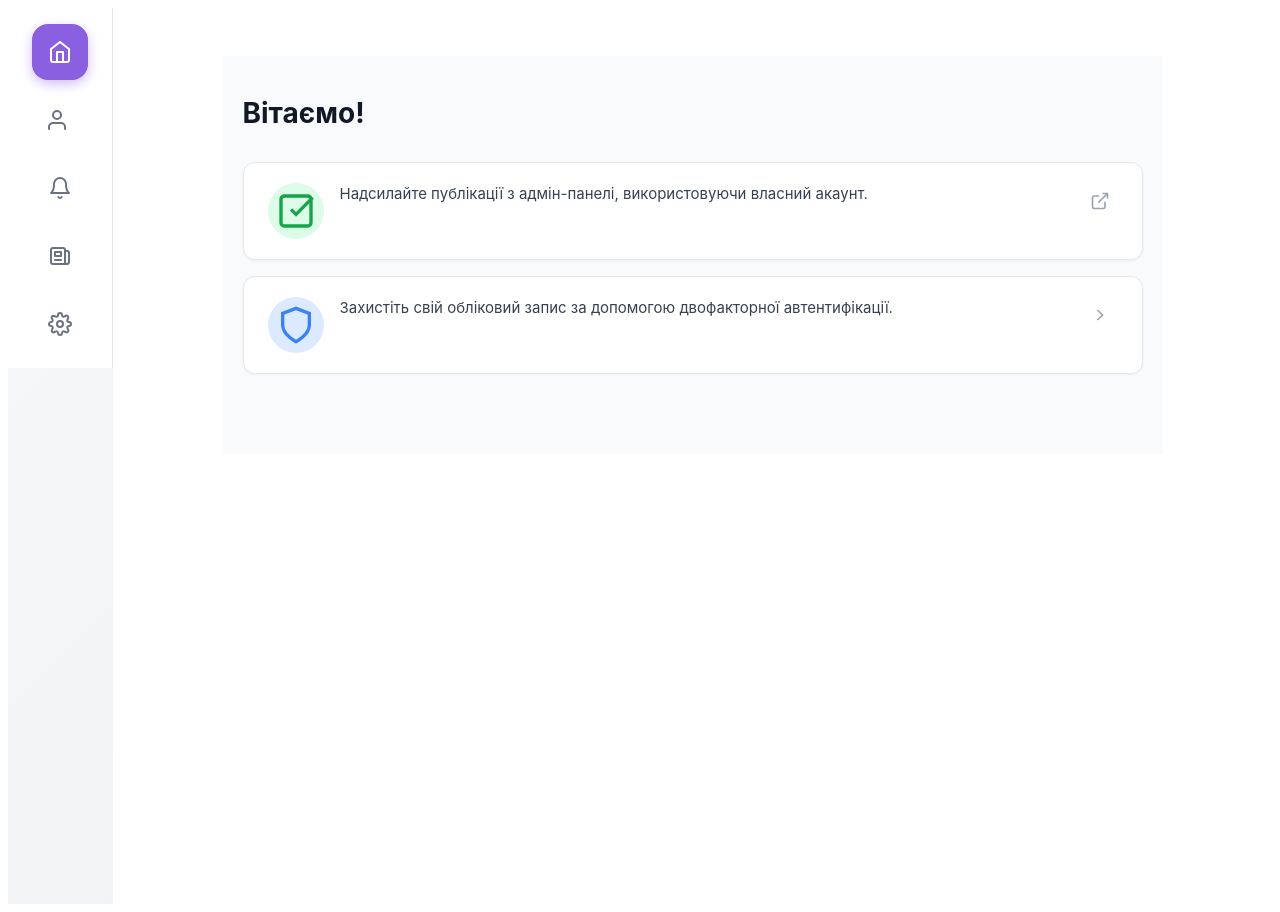
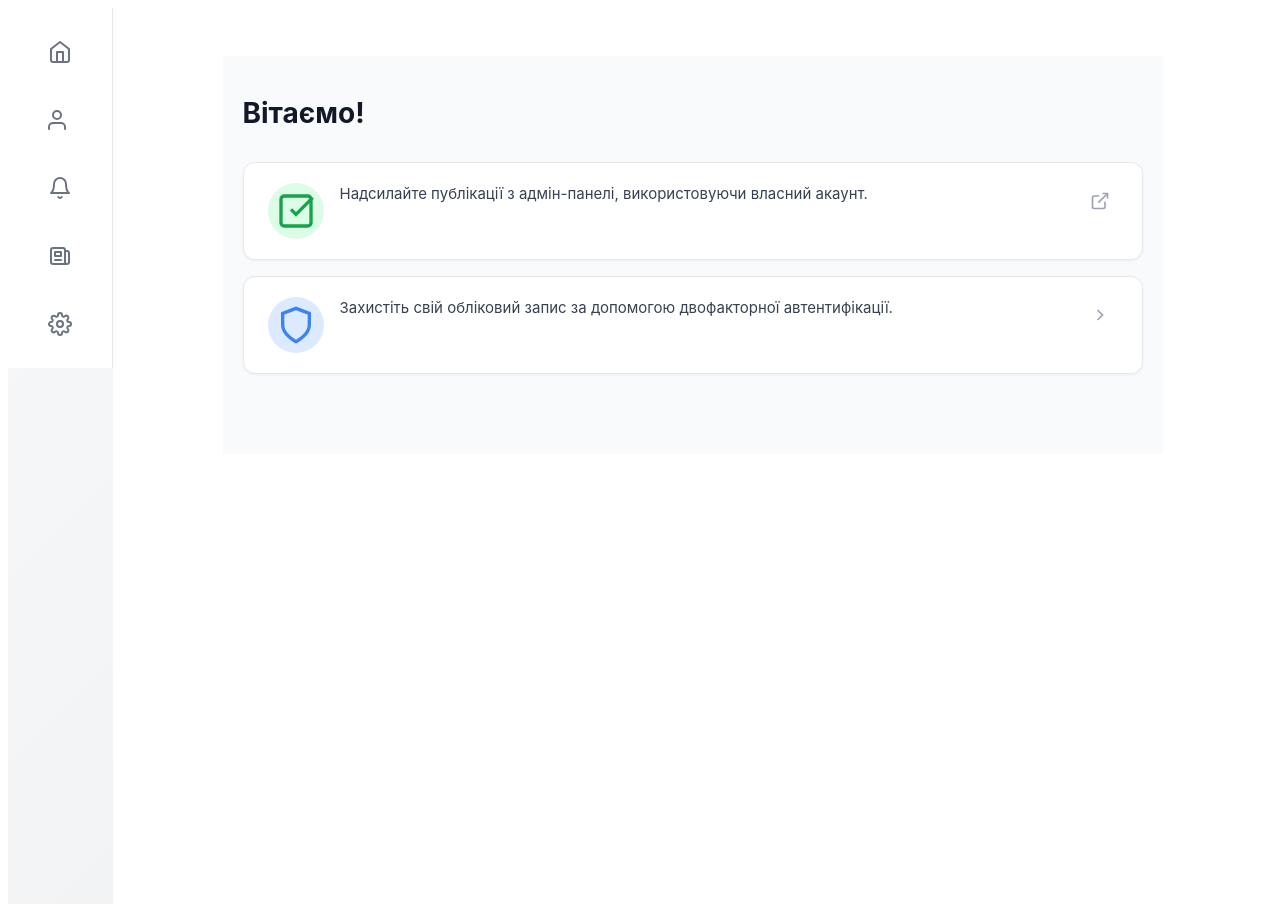
Before and after one commit to AlexDolyaSoftFrontEnd/Profile-page, a React (Vite) app: page /profile in a window 1280 px wide. Built offline with nearby package versions, Linux system fonts and the light colour scheme.

Commit message:
Update content

```diff
--- a/src/components/Sidebar/Sidebar.jsx
+++ b/src/components/Sidebar/Sidebar.jsx
@@ -1,104 +1,85 @@
-import React from 'react';
-import { useNavigate, useLocation } from 'react-router-dom';
+import React, { memo } from 'react';
+import { NavLink } from 'react-router-dom';
 import './Sidebar.css';
 
-const Sidebar = () => {
-  const navigate = useNavigate();
-  const location = useLocation();
-
-  const menuItems = [
-    {
-      id: 'home',
-      label: 'Головна',
-      icon: (
-        <svg viewBox="0 0 24 24" fill="none" stroke="currentColor" strokeWidth="2" strokeLinecap="round" strokeLinejoin="round">
+// --- Іконки (винесені окремо для чистоти) ---
+const HomeIcon = () => (
+  <svg viewBox="0 0 24 24" fill="none" stroke="currentColor" strokeWidth="2" strokeLinecap="round" strokeLinejoin="round" aria-hidden="true">
     <path d="M3 9l9-7 9 7v11a2 2 0 0 1-2 2H5a2 2 0 0 1-2-2z"></path>
     <polyline points="9 22 9 12 15 12 15 22"></polyline>
   </svg>
-      )
-    },
-    {
-      id: 'personal-data',
-      label: 'Соціальні мережі',
-      icon: (
-        <svg viewBox="0 0 24 24" fill="none" stroke="currentColor" strokeWidth="2" strokeLinecap="round" strokeLinejoin="round">
+);
+
+const SocialIcon = () => (
+  <svg viewBox="0 0 24 24" fill="none" stroke="currentColor" strokeWidth="2" strokeLinecap="round" strokeLinejoin="round" aria-hidden="true">
     <path d="M17 21v-2a4 4 0 0 0-4-4H5a4 4 0 0 0-4 4v2"></path>
     <circle cx="9" cy="7" r="4"></circle>
   </svg>
-      )
-    },
-    {
-      id: 'notifications',
-      label: 'Сповіщення',
-      icon: (
-        <svg viewBox="0 0 24 24" fill="none" stroke="currentColor" strokeWidth="2" strokeLinecap="round" strokeLinejoin="round">
+);
+
+const NotificationIcon = () => (
+  <svg viewBox="0 0 24 24" fill="none" stroke="currentColor" strokeWidth="2" strokeLinecap="round" strokeLinejoin="round" aria-hidden="true">
     <path d="M18 8A6 6 0 0 0 6 8c0 7-3 9-3 9h18s-3-2-3-9"></path>
     <path d="M13.73 21a2 2 0 0 1-3.46 0"></path>
   </svg>
-      )
-    },
-    {
-      id: 'news',
-      label: 'Новини',
-      icon: (
-        <svg viewBox="0 0 24 24" fill="none" stroke="currentColor" strokeWidth="2" strokeLinecap="round" strokeLinejoin="round">
+);
+
+const NewsIcon = () => (
+  <svg viewBox="0 0 24 24" fill="none" stroke="currentColor" strokeWidth="2" strokeLinecap="round" strokeLinejoin="round" aria-hidden="true">
     <path d="M19 20H5a2 2 0 0 1-2-2V6a2 2 0 0 1 2-2h10a2 2 0 0 1 2 2v1m2 13a2 2 0 0 1-2-2V7m2 13a2 2 0 0 0 2-2V9a2 2 0 0 0-2-2h-2m-4-3H9M7 16h6M7 8h6v4H7V8z"></path>
   </svg>
-      )
-    },
-    {
-      id: 'settingspanel',
-      label: 'Налаштування',
-      icon: (
-        <svg viewBox="0 0 24 24" fill="none" stroke="currentColor" strokeWidth="2" strokeLinecap="round" strokeLinejoin="round">
+);
+
+const SettingsIcon = () => (
+  <svg viewBox="0 0 24 24" fill="none" stroke="currentColor" strokeWidth="2" strokeLinecap="round" strokeLinejoin="round" aria-hidden="true">
     <circle cx="12" cy="12" r="3"></circle>
     <path d="M19.4 15a1.65 1.65 0 0 0 .33 1.82l.06.06a2 2 0 0 1 0 2.83 2 2 0 0 1-2.83 0l-.06-.06a1.65 1.65 0 0 0-1.82-.33 1.65 1.65 0 0 0-1 1.51V21a2 2 0 0 1-2 2 2 2 0 0 1-2-2v-.09A1.65 1.65 0 0 0 9 19.4a1.65 1.65 0 0 0-1.82.33l-.06.06a2 2 0 0 1-2.83 0 2 2 0 0 1 0-2.83l.06-.06a1.65 1.65 0 0 0 .33-1.82 1.65 1.65 0 0 0-1.51-1H3a2 2 0 0 1-2-2 2 2 0 0 1 2-2h.09A1.65 1.65 0 0 0 4.6 9a1.65 1.65 0 0 0-.33-1.82l-.06-.06a2 2 0 0 1 0-2.83 2 2 0 0 1 2.83 0l.06.06a1.65 1.65 0 0 0 1.82.33H9a1.65 1.65 0 0 0 1-1.51V3a2 2 0 0 1 2-2 2 2 0 0 1 2 2v.09a1.65 1.65 0 0 0 1 1.51 1.65 1.65 0 0 0 1.82-.33l.06-.06a2 2 0 0 1 2.83 0 2 2 0 0 1 0 2.83l-.06.06a1.65 1.65 0 0 0-.33 1.82V9a1.65 1.65 0 0 0 1.51 1H21a2 2 0 0 1 2 2 2 2 0 0 1-2 2h-.09a1.65 1.65 0 0 0-1.51 1z"></path>
   </svg>
-      )
-    }
+);
+
+// --- Конфігурація меню (Статичні дані) ---
+const MENU_ITEMS = [
+  { id: 'home', label: 'Головна', path: '/profile/home', icon: HomeIcon },
+  { id: 'personal-data', label: 'Соціальні мережі', path: '/profile/personal-data', icon: SocialIcon },
+  { id: 'notifications', label: 'Сповіщення', path: '/profile/notifications', icon: NotificationIcon },
+  { id: 'news', label: 'Новини', path: '/profile/news', icon: NewsIcon },
+  { id: 'settingspanel', label: 'Налаштування', path: '/profile/settingspanel', icon: SettingsIcon },
 ];
 
-  const getActiveTab = () => {
-    const pathname = location.pathname;
-
-    if (pathname === '/profile' || pathname === '/profile/home') return 'home';
-    if (pathname === '/profile/personal-data') return 'personal-data';
-    if (pathname === '/profile/notifications') return 'notifications';
-    if (pathname === '/profile/news') return 'news';
-    if (pathname === '/profile/settingspanel') return 'settingspanel';
-
-    return 'home';
-  };
-
-  const activeTab = getActiveTab();
-
+const Sidebar = () => {
   return (
     <aside className="sidebar" role="complementary" aria-label="Бокова навігація">
       <div className="sidebar-top">
-        <nav className="sidebar-nav" aria-label="Навігація">
-          {menuItems.map((item) => (
+        <nav className="sidebar-nav" aria-label="Основна навігація">
+          {MENU_ITEMS.map((item) => {
+            const IconComponent = item.icon;
+            return (
               <div key={item.id} className="nav-item-wrapper">
-              <button
-                type="button"
-                className={`sidebar-nav-item ${activeTab === item.id ? 'active' : ''}`}
-                onClick={() => navigate(`/profile/${item.id}`)}
-                aria-current={activeTab === item.id ? 'page' : undefined}
-                data-tooltip={item.label}
+                <NavLink
+                  to={item.path}
+                  className={({ isActive }) =>
+                    `sidebar-nav-item ${isActive ? 'active' : ''}`
+                  }
+                  aria-label={item.label}
+                  // Обробка випадку, коли '/' перенаправляється на '/profile/home'
+                  end={item.id === 'home'}
                 >
-                <span className="nav-icon" aria-hidden="true">{item.icon}</span>
-              </button>
+                  <span className="nav-icon">
+                    <IconComponent />
+                  </span>
+                </NavLink>
 
-              <div className="nav-tooltip" role="tooltip">
+                <div className="nav-tooltip" role="tooltip" aria-hidden="true">
                   <span className="tooltip-text">{item.label}</span>
                 </div>
               </div>
-          ))}
+            );
+          })}
         </nav>
       </div>
-
-      {/* Видалено секцію sidebar-bottom з кнопками "Допомога" та "Профіль" */}
     </aside>
   );
 };
 
-export default Sidebar;
+// Мемоізація компонента для уникнення зайвих рендерів при зміні батьків
+export default memo(Sidebar);
```
Lines whose indentation alone changed are shown as unchanged.
